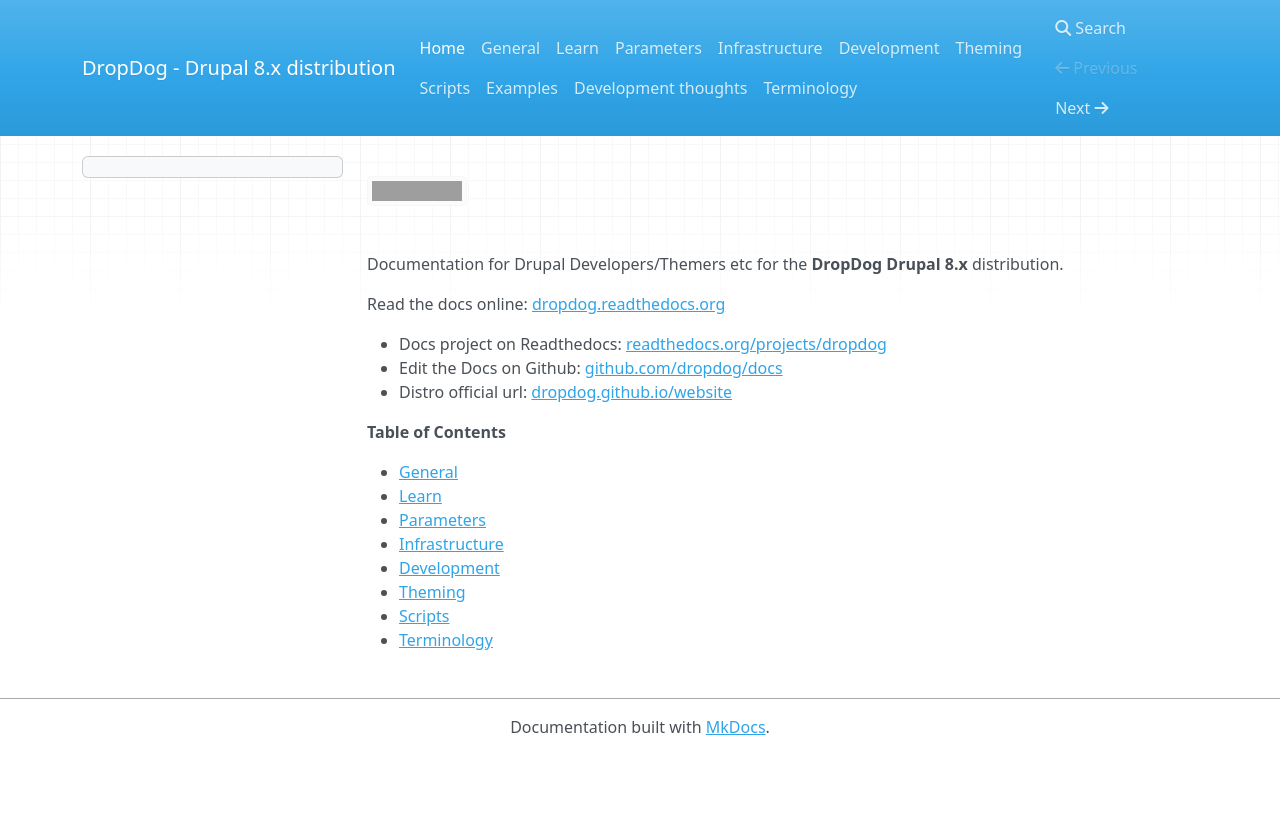
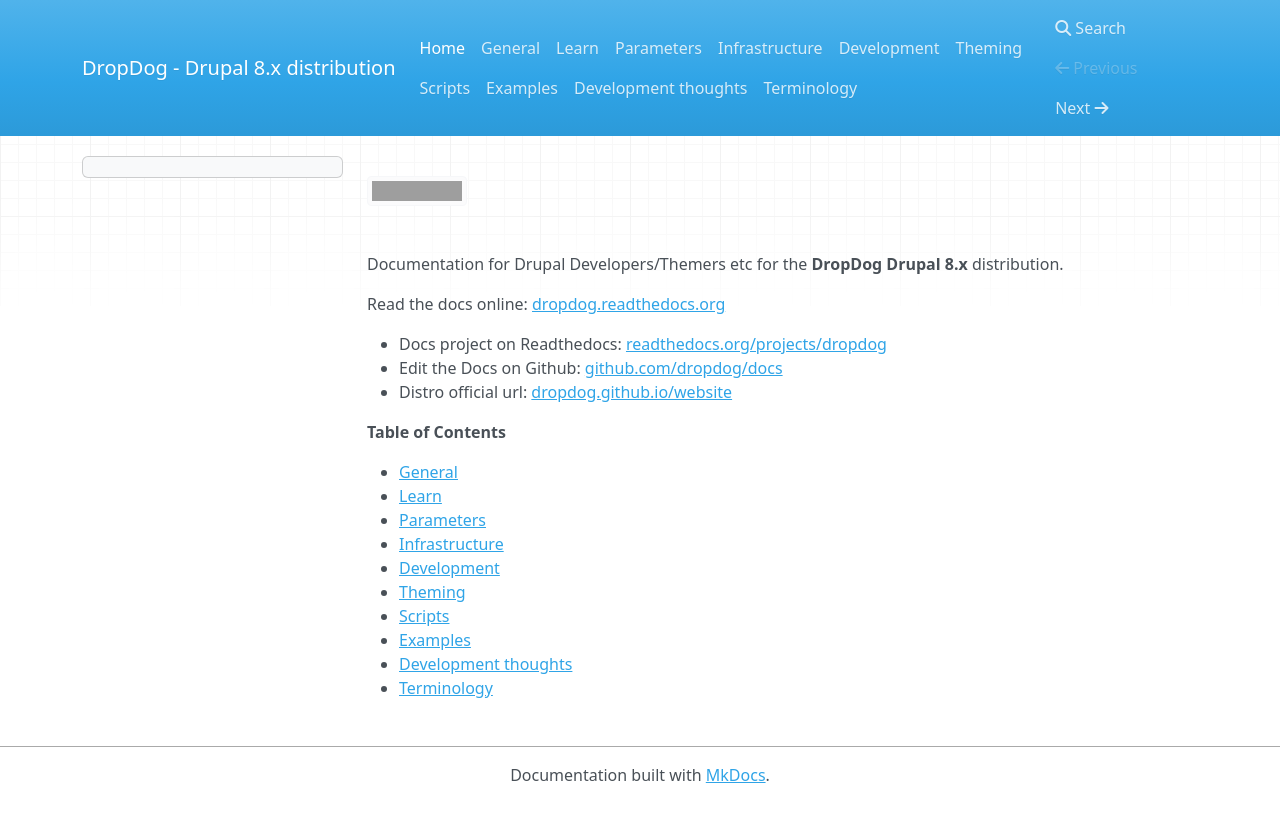
Before and after one commit to dropdog/docs, an MkDocs documentation site: the page built from docs/index.md, in a window 1280 px wide. Shown: the top 822 px of the page. Built offline with MkDocs 1.6.1, drawn with Linux system fonts in a browser that asks for light colours; nearby versions of some CDN libraries; old or Windows-style settings are respelled for this version of MkDocs; grey boxes are pictures that could not be loaded.

Commit message:
Add new pages on index

```diff
--- a/docs/index.md
+++ b/docs/index.md
@@ -17,4 +17,6 @@ Read the docs online: [dropdog.readthedocs.org](http://dropdog.readthedocs.org/)
 - [Development](development)
 - [Theming](theming)
 - [Scripts](scripts)
+- [Examples](examples.md)
+- [Development thoughts](thoughts.md)
 - [Terminology](terminology)
```
